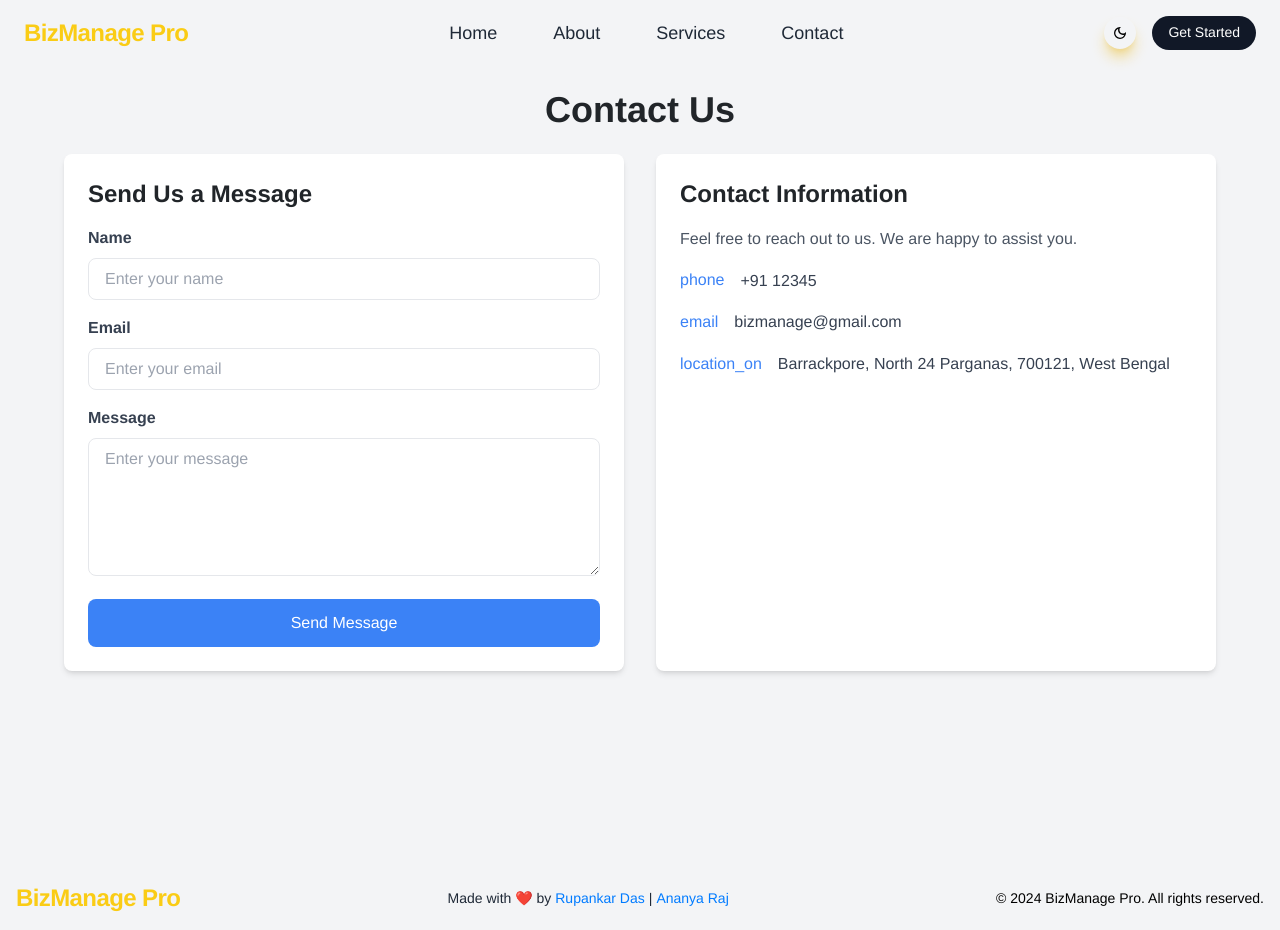
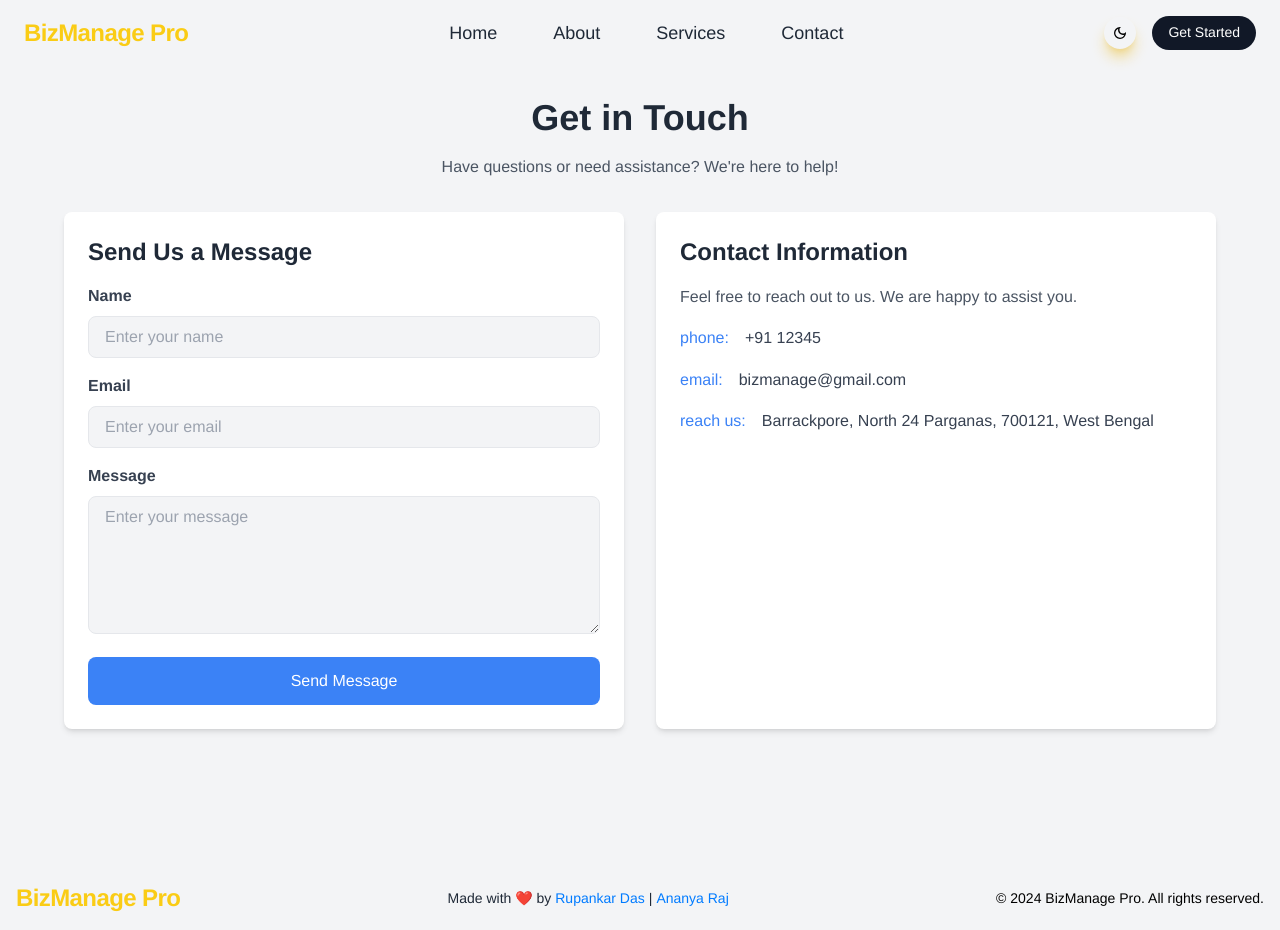
Before and after one commit to R1MO9/BizManage-Pro, a React (Vite) app in the folder client/: page /contact in a window 1280 px wide. Built offline with nearby package versions, Linux system fonts and the light colour scheme.

Commit message:
dark mode

```diff
--- a/client/src/pages/contact_page.jsx
+++ b/client/src/pages/contact_page.jsx
@@ -1,6 +1,12 @@
 import React, { useState } from "react";
 
 const ContactPage = () => {
+  const [isDarkMode, setIsDarkMode] = useState(false); // State to toggle dark mode
+
+  const toggleDarkMode = () => {
+    setIsDarkMode(!isDarkMode);
+  };
+
   const [formData, setFormData] = useState({
     name: "",
     email: "",
@@ -19,23 +25,32 @@ const ContactPage = () => {
   };
 
   return (
-    <div className="bg-gray-100 min-h-screen flex flex-col items-center px-4 md:px-8">
-      <h1 className="text-3xl md:text-4xl font-bold my-6 text-center">
-        Contact Us
-      </h1>
+    <div
+      className={`${
+        isDarkMode ? "dark" : ""
+      } bg-gray-100 dark:bg-gray-900 min-h-screen flex flex-col items-center px-4 md:px-8`}
+    >
+
+      <h2 className="mt-8 text-4xl font-bold text-center text-gray-800 dark:text-gray-100 mb-4">
+        Get in Touch
+      </h2>
+      <p className="text-center text-gray-600 dark:text-gray-400 mb-8">
+        Have questions or need assistance? We're here to help!
+      </p>
 
       <div className="flex flex-col md:flex-row w-full max-w-6xl gap-8">
-
-
+        {/* Contact Form */}
         <form
-          className="bg-white p-6 rounded-lg shadow-md w-full md:w-1/2"
+          className="bg-white dark:bg-gray-800 p-6 rounded-lg shadow-md w-full md:w-1/2"
           onSubmit={handleSubmit}
         >
-          <h2 className="text-2xl font-semibold mb-4">Send Us a Message</h2>
+          <h2 className="text-2xl font-semibold mb-4 text-gray-800 dark:text-gray-100">
+            Send Us a Message
+          </h2>
           <div className="mb-4">
             <label
               htmlFor="name"
-              className="block text-gray-700 font-bold mb-2"
+              className="block text-gray-700 dark:text-gray-300 font-bold mb-2"
             >
               Name
             </label>
@@ -45,7 +60,7 @@ const ContactPage = () => {
               name="name"
               value={formData.name}
               onChange={handleChange}
-              className="w-full px-4 py-2 border rounded-lg text-gray-800 focus:outline-none focus:ring-2 focus:ring-blue-400"
+              className="w-full px-4 py-2 border rounded-lg text-gray-800 dark:text-gray-100 bg-gray-100 dark:bg-gray-700 focus:outline-none focus:ring-2 focus:ring-blue-400"
               placeholder="Enter your name"
               required
             />
@@ -53,7 +68,7 @@ const ContactPage = () => {
           <div className="mb-4">
             <label
               htmlFor="email"
-              className="block text-gray-700 font-bold mb-2"
+              className="block text-gray-700 dark:text-gray-300 font-bold mb-2"
             >
               Email
             </label>
@@ -63,7 +78,7 @@ const ContactPage = () => {
               name="email"
               value={formData.email}
               onChange={handleChange}
-              className="w-full px-4 py-2 border rounded-lg text-gray-800 focus:outline-none focus:ring-2 focus:ring-blue-400"
+              className="w-full px-4 py-2 border rounded-lg text-gray-800 dark:text-gray-100 bg-gray-100 dark:bg-gray-700 focus:outline-none focus:ring-2 focus:ring-blue-400"
               placeholder="Enter your email"
               required
             />
@@ -71,7 +86,7 @@ const ContactPage = () => {
           <div className="mb-4">
             <label
               htmlFor="message"
-              className="block text-gray-700 font-bold mb-2"
+              className="block text-gray-700 dark:text-gray-300 font-bold mb-2"
             >
               Message
             </label>
@@ -80,7 +95,7 @@ const ContactPage = () => {
               name="message"
               value={formData.message}
               onChange={handleChange}
-              className="w-full px-4 py-2 border rounded-lg text-gray-800 focus:outline-none focus:ring-2 focus:ring-blue-400"
+              className="w-full px-4 py-2 border rounded-lg text-gray-800 dark:text-gray-100 bg-gray-100 dark:bg-gray-700 focus:outline-none focus:ring-2 focus:ring-blue-400"
               placeholder="Enter your message"
               rows="5"
               required
@@ -94,24 +109,36 @@ const ContactPage = () => {
           </button>
         </form>
 
-
-        <div className="bg-white p-6 rounded-lg shadow-md w-full md:w-1/2">
-          <h2 className="text-2xl font-semibold mb-4">Contact Information</h2>
-          <p className="text-gray-600 mb-4">
+        {/* Contact Information */}
+        <div className="bg-white dark:bg-gray-800 p-6 rounded-lg shadow-md w-full md:w-1/2">
+          <h2 className="text-2xl font-semibold mb-4 text-gray-800 dark:text-gray-100">
+            Contact Information
+          </h2>
+          <p className="text-gray-600 dark:text-gray-400 mb-4">
             Feel free to reach out to us. We are happy to assist you.
           </p>
           <div className="space-y-4">
             <div className="flex items-center">
-              <span className="material-icons text-blue-500 mr-4">phone</span>
-              <p className="text-gray-700">+91 12345</p>
+              <span className="material-icons text-blue-500 dark:text-blue-400 mr-4">
+                phone:
+              </span>
+              <p className="text-gray-700 dark:text-gray-300">+91 12345</p>
             </div>
             <div className="flex items-center">
-              <span className="material-icons text-blue-500 mr-4">email</span>
-              <p className="text-gray-700">bizmanage@gmail.com</p>
+              <span className="material-icons text-blue-500 dark:text-blue-400 mr-4">
+                email:
+              </span>
+              <p className="text-gray-700 dark:text-gray-300">
+                bizmanage@gmail.com
+              </p>
             </div>
             <div className="flex items-center">
-              <span className="material-icons text-blue-500 mr-4">location_on</span>
-              <p className="text-gray-700">Barrackpore, North 24 Parganas, 700121, West Bengal</p>
+              <span className="material-icons text-blue-500 dark:text-blue-400 mr-4">
+                reach us:
+              </span>
+              <p className="text-gray-700 dark:text-gray-300">
+                Barrackpore, North 24 Parganas, 700121, West Bengal
+              </p>
             </div>
           </div>
         </div>
```
